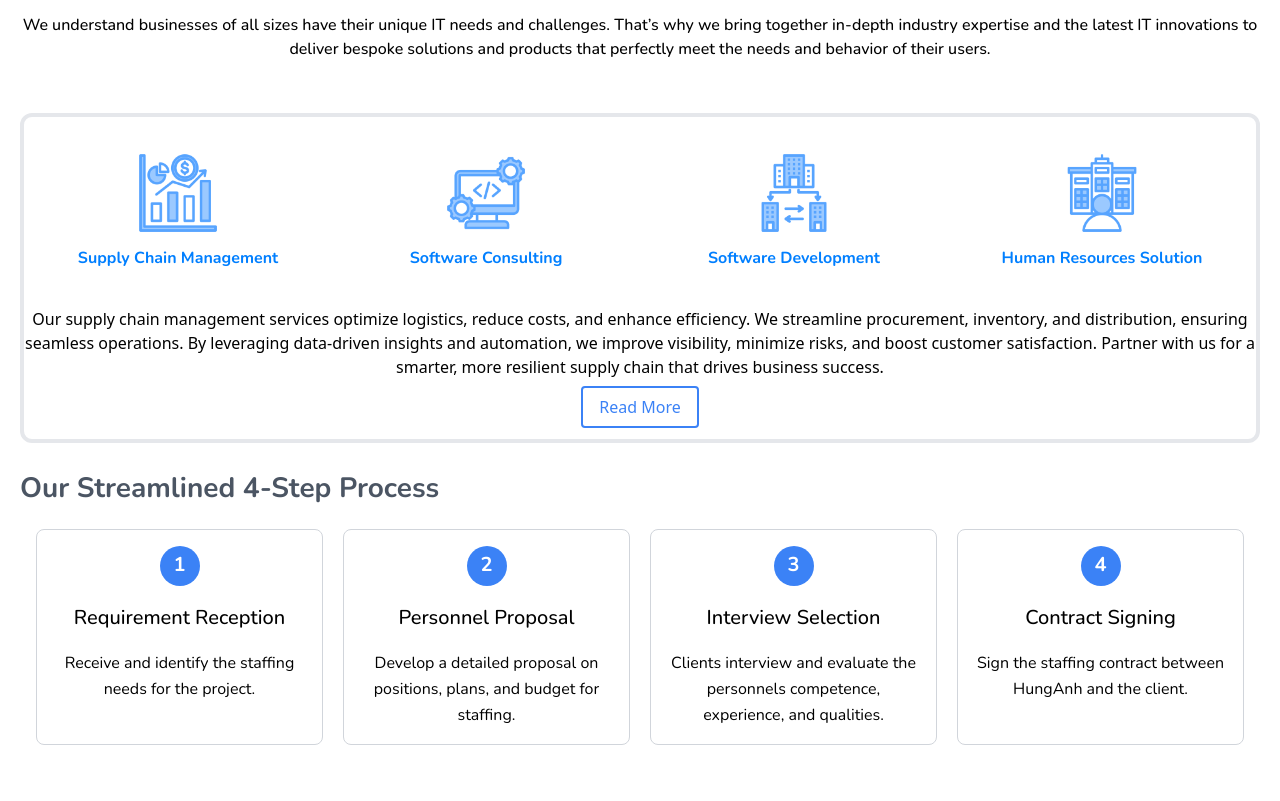
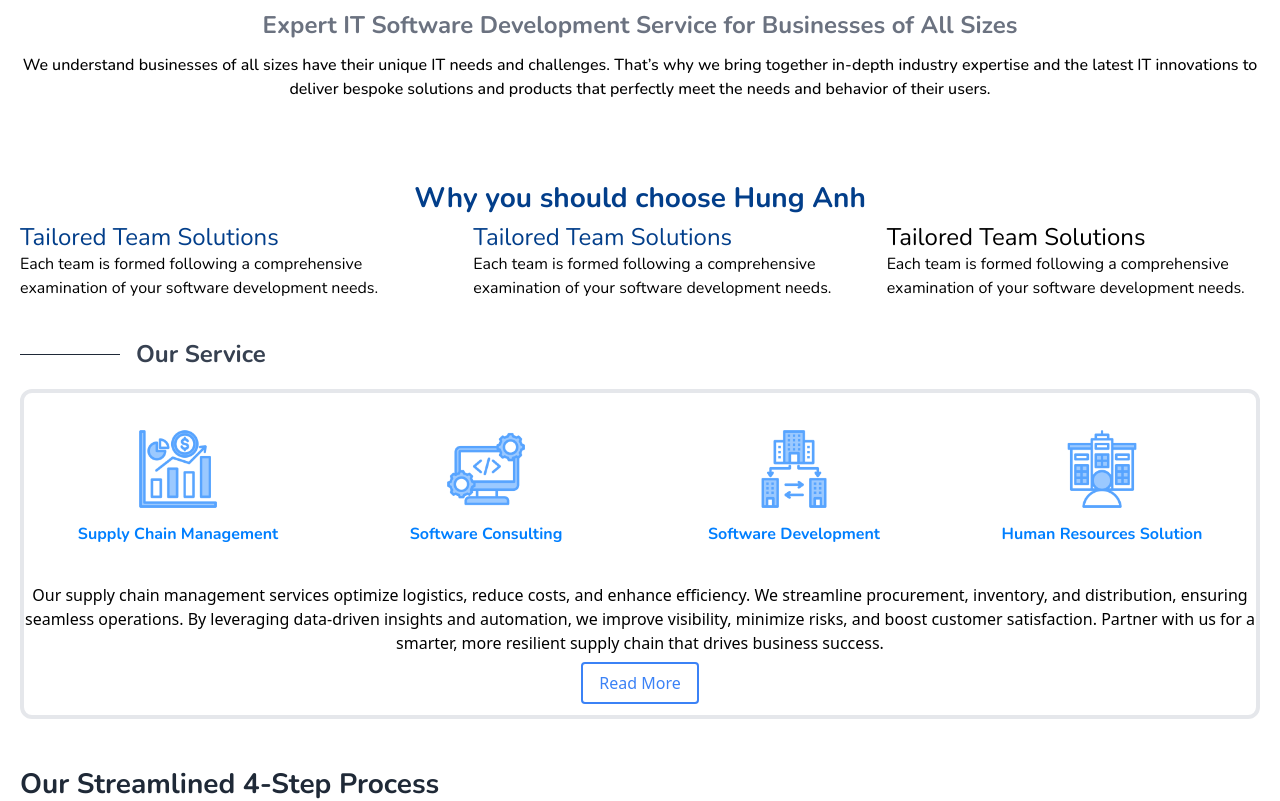
Before and after one commit to Nhim123/Nhomcon, a React (Vite) app: page / in a window 1280 px wide. Shown: the part 949-1750 px from the top of the page. Built offline with nearby package versions, Linux system fonts and the light colour scheme; a web font is replaced by a local one.

Commit message:
15.04.2025

```diff
--- /dev/null
+++ b/src/components/Homecomponent/CardHome.jsx
@@ -0,0 +1,28 @@
+import React from 'react'
+
+const CardHome = () => {
+  return (
+    <div className='mx-auto max-w-[1240px]'>
+      <p className='font-Nunito font-bold text-3xl flex justify-center text-Blue1'>Why you should choose Hung Anh</p>
+      <div className='grid grid-cols-3 space-x-10'>
+        <div className='justify-start font-Nunito'>
+          <p className='text-2xl text-Blue1'>Tailored Team Solutions</p>
+          <h1>Each team is formed following a comprehensive examination of your software development needs.</h1> {/* This is a placeholder for the first card content */}
+        </div>
+
+        <div className='justify-start font-Nunito'>
+          <p className='text-2xl text-Blue1'>Tailored Team Solutions</p>
+          <h1>Each team is formed following a comprehensive examination of your software development needs.</h1>
+        </div>
+
+        <div className='justify-start font-Nunito'>
+          <p className='text-2xl'>Tailored Team Solutions</p>
+          <h1>Each team is formed following a comprehensive examination of your software development needs.</h1>
+        </div>
+
+      </div>
+    </div>
+  )
+}
+
+export default CardHome
--- a/src/components/Homecomponent/Project.jsx
+++ b/src/components/Homecomponent/Project.jsx
@@ -13,7 +13,14 @@
   };
 
   return (
-    <div className='mx-auto max-w-[1240px] py-5 border-collapse border-4 my-5 rounded-xl'>
+    <div>
+      <div className='mx-auto max-w-[1240px]'>
+        <div className='flex items-center'>
+            <hr className='border-gray-800 w-[100px] border-3 mr-4' />
+            <p className='font-Nunito text-2xl font-bold text-gray-700'>Our Service</p>
+        </div>
+    </div>
+      <div className='mx-auto max-w-[1240px] py-5 border-collapse border-4 my-5 rounded-xl'>
       <div className='grid grid-cols-4 font-bold font-Nunito text-base text-customBlue mb-[-22px]'>
         <div className='grid grid-rows-2 text-center space-y-4 p-4 hover:text-amber-600' onClick={() => toggleVisibility(1)}>
           <img src={Sales} alt="Sales" className='w-20 h-20 mx-auto' />
@@ -67,6 +74,8 @@
         )}
       </div>
     </div>
+    </div>
+
   );
 };
 
--- a/src/components/Homecomponent/Stepping.jsx
+++ b/src/components/Homecomponent/Stepping.jsx
@@ -24,7 +24,7 @@
 
   return (
     <div>
-    <p className='max-w-[1240px] mx-auto font-Nunito font-bold text-3xl text-gray-600 flex justify-start '>Our Streamlined 4-Step Process</p>
+    <p className='max-w-[1240px] mx-auto font-Nunito font-bold text-3xl text-gray-800 flex justify-start '>Our Streamlined 4-Step Process</p>
     <div className="grid grid-cols-4 gap-5 rounded-lg p-4 w-full max-w-[1240px] mx-auto">
       {stepping.map((stepping, index) => (
         <div
--- a/src/components/Nav.jsx
+++ b/src/components/Nav.jsx
@@ -1,10 +1,10 @@
 import React, { useState } from 'react';
-import  Logo  from "../assets/Logo.svg";
-import { AiOutlineMenu , AiOutlineClose } from "react-icons/ai";
+import Logo from "../assets/Logo.svg";
+import { AiOutlineMenu, AiOutlineClose } from "react-icons/ai";
 
 export const Nav = () => {
   const [nav, setNav] = useState(false);
-  const [dropdown, setDropdown] = useState(false); // Added dropdown state
+  const [dropdown, setDropdown] = useState(false);
 
   const handleNav = () => {
     setNav(!nav);
@@ -31,7 +31,8 @@
             <div className='relative' onMouseEnter={handleMouseEnter} onMouseLeave={handleMouseLeave}>
               <a href='/services' className='text-xl font-semibold'>Services</a>
               {dropdown && (
-                <ul className='absolute top-full left-0 bg-white shadow-md whitespace-nowrap border-t z-[-1]'>
+                <ul className='absolute top-[100%] left-0 bg-white shadow-md whitespace-nowrap z-[100]'>
+                  {/* Adjusted z-index to 100 to display above the navbar */}
                   <a href='/services/supplychain' className='block px-4 pt-8 pb-2'>Supply Chain Management</a>
                   <a href='/services/ai' className='block px-4 py-2'>Artificial Intelligence</a>
                   <a href='/services/webapp' className='block px-4 py-2'>Website Development</a>
--- a/src/pages/Home.jsx
+++ b/src/pages/Home.jsx
@@ -4,6 +4,7 @@
 import Project from '../components/Homecomponent/Project';
 import Stepping from '../components/Homecomponent/Stepping';
 import { Carousel } from '../components/Carousel'; // Import Carousel component
+import CardHome from '../components/Homecomponent/CardHome';
 
 const Home = () => {
   const fadeIn = {
@@ -12,8 +13,10 @@
   };
 
   return (
-    <div className='bg-white'>
+    <div className='bg-white space-y-10'>
       <Hero />
+
+
       <motion.div
         className='text-center mx-auto font-Nunito max-w-[1240px] pb-8 space-y-3 text-2x pt-20'
         initial="hidden"
@@ -26,6 +29,17 @@
         <h1 className='font-medium text-wrap'>We understand businesses of all sizes have their unique IT needs and challenges. That’s why we bring together in-depth industry expertise and the latest IT innovations to deliver bespoke solutions and products that perfectly meet the needs and behavior of their users.</h1>
       </motion.div>
        {/* Added Carousel component */}
+
+       <motion.div
+        initial="hidden"
+        whileInView="visible"
+        viewport={{ once: true, amount: 0.2 }}
+        variants={fadeIn}
+      >
+        <CardHome />
+      </motion.div>
+
+
       <motion.div
         initial="hidden"
         whileInView="visible"
--- a/tailwind.config.js
+++ b/tailwind.config.js
@@ -41,7 +41,9 @@
         "AliceBlue": "#F0F8FF",
         "Paleazure" :"#87D3F8",
         "Blue1": "#023e8a",
-        "Blue2" :"#03045e"
+        "Blue2" :"#03045e",
+        "fontBlue": "#03045e",
+        "textBlue": "#03045e"
       },
       boxShadow: {
         '3xl': '0 10px 40px rgba(0, 0, 0, 0.1)'
```
Also changed, not shown: src/components/Homecomponent/CountingHome.jsx (line endings or trailing spaces).
